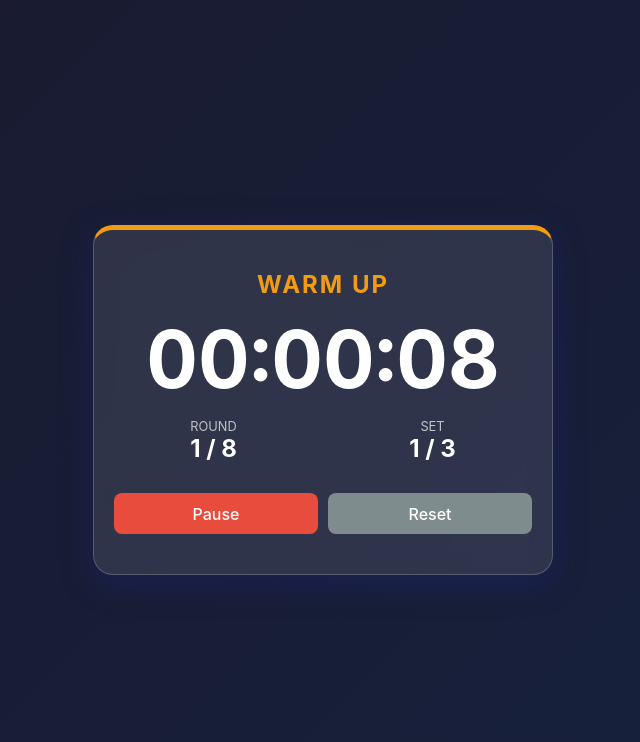
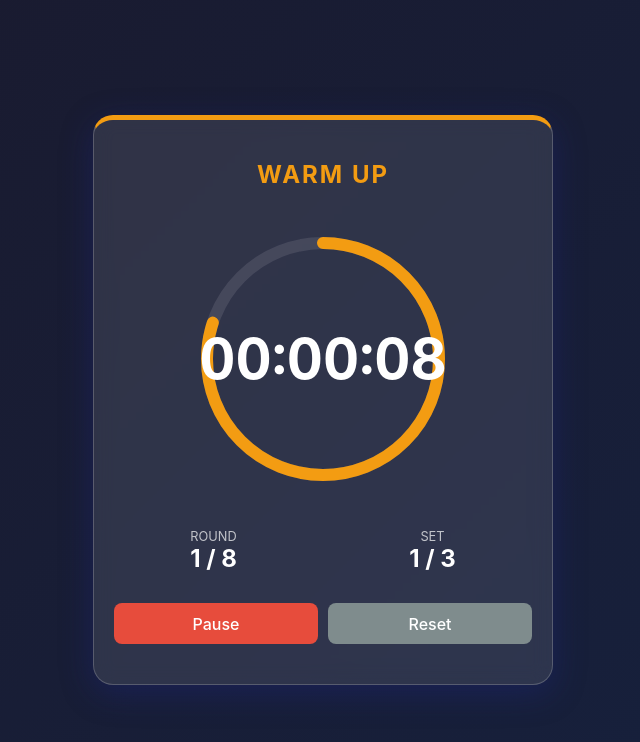
Before and after one commit to g-iki/IntervalTimer, a React (Vite) app: page / in a window 1280 px wide. Both pictures are taken after a click on the button "Start Workout". Shown: the top 742 px of the page, without its empty margins (317-957 px from the left). Built offline with nearby package versions, Linux system fonts and the light colour scheme.

Commit message:
feat: Add initial interval timer application including core logic, customizable settings, and base styling.

```diff
--- a/src/App.jsx
+++ b/src/App.jsx
@@ -121,6 +121,7 @@ function App() {
   const [profileName, setProfileName] = useState('');
   const [status, setStatus] = useState(PHASES.IDLE);
   const [timeLeft, setTimeLeft] = useState(0);
+  const [totalTime, setTotalTime] = useState(0);
   const [currentRound, setCurrentRound] = useState(1);
   const [currentSet, setCurrentSet] = useState(1);
   const [isRunning, setIsRunning] = useState(false);
@@ -247,6 +248,7 @@ function App() {
   const startPhase = (phase, time) => {
     setStatus(phase);
     setTimeLeft(time);
+    setTotalTime(time);
   };
 
   const startWorkout = () => {
@@ -342,6 +344,49 @@ function App() {
     }
   };
 
+  const ProgressCircle = ({ timeLeft, totalTime, color }) => {
+    const radius = 140;
+    const stroke = 12;
+    const normalizedRadius = radius - stroke * 2;
+    const circumference = normalizedRadius * 2 * Math.PI;
+    const strokeDashoffset = totalTime > 0 ? circumference - (timeLeft / totalTime) * circumference : 0;
+
+    return (
+      <div className="progress-container">
+        <svg
+          height={radius * 2}
+          width={radius * 2}
+          className="progress-svg"
+        >
+          <circle
+            stroke="rgba(255, 255, 255, 0.1)"
+            fill="transparent"
+            strokeWidth={stroke}
+            r={normalizedRadius}
+            cx={radius}
+            cy={radius}
+          />
+          <circle
+            stroke={color}
+            fill="transparent"
+            strokeDasharray={circumference + ' ' + circumference}
+            style={{ strokeDashoffset, transition: 'stroke-dashoffset 0.5s linear, stroke 0.3s ease' }}
+            strokeWidth={stroke}
+            strokeLinecap="round"
+            r={normalizedRadius}
+            cx={radius}
+            cy={radius}
+          />
+        </svg>
+        <div className="progress-content">
+          <div className="timer-display">
+            {formatTime(timeLeft)}
+          </div>
+        </div>
+      </div>
+    );
+  };
+
   const renderSetting = (key, label, step = 5) => (
     <div key={key} className="setting-row" style={{ display: 'flex', justifyContent: 'space-between', alignItems: 'center', marginBottom: '15px' }}>
       <span style={{ fontWeight: 500 }}>{label}</span>
@@ -435,13 +480,15 @@ function App() {
   return (
     <div className="container" style={{ justifyContent: 'center' }}>
       <div className="glass-panel" style={{ textAlign: 'center', width: '100%', padding: '40px 20px', borderTop: `5px solid ${PHASE_COLORS[status]}` }}>
-        <h2 style={{ fontSize: '1.5rem', textTransform: 'uppercase', letterSpacing: '2px', color: PHASE_COLORS[status], marginBottom: '10px' }}>
+        <h2 style={{ fontSize: '1.5rem', textTransform: 'uppercase', letterSpacing: '2px', color: PHASE_COLORS[status], marginBottom: '20px' }}>
            {PHASE_NAMES[status]}
         </h2>
 
-        <div style={{ fontSize: '5rem', fontWeight: '700', fontVariantNumeric: 'tabular-nums', margin: '20px 0', lineHeight: 1 }}>
-          {formatTime(timeLeft)}
-        </div>
+        <ProgressCircle
+          timeLeft={timeLeft}
+          totalTime={totalTime}
+          color={PHASE_COLORS[status]}
+        />
 
         <div style={{ display: 'grid', gridTemplateColumns: '1fr 1fr', gap: '20px', marginBottom: '30px' }}>
            <div>
--- a/src/index.css
+++ b/src/index.css
@@ -121,3 +121,40 @@ button:focus-visible {
   -webkit-appearance: none;
   margin: 0;
 }
+/* Progress Circle */
+.progress-container {
+  position: relative;
+  display: flex;
+  justify-content: center;
+  align-items: center;
+  margin: 30px 0;
+}
+
+.progress-svg {
+  transform: rotate(-90deg);
+  max-width: 100%;
+  height: auto;
+}
+
+.progress-content {
+  position: absolute;
+  top: 50%;
+  left: 50%;
+  transform: translate(-50%, -50%);
+  display: flex;
+  flex-direction: column;
+  align-items: center;
+}
+
+.timer-display {
+  font-size: 3.5rem;
+  font-weight: 700;
+  font-variant-numeric: tabular-nums;
+  line-height: 1;
+}
+
+@media (max-width: 400px) {
+  .timer-display {
+    font-size: 2.8rem;
+  }
+}
```
